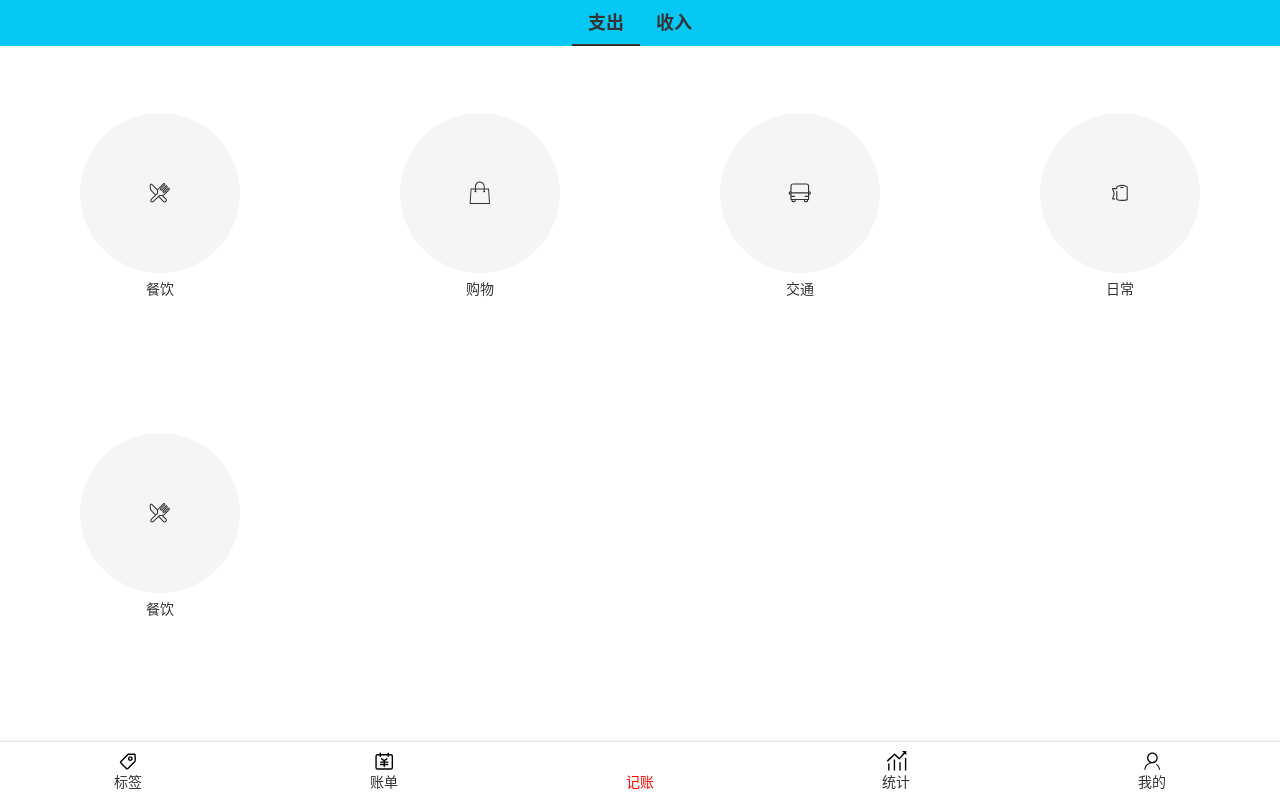
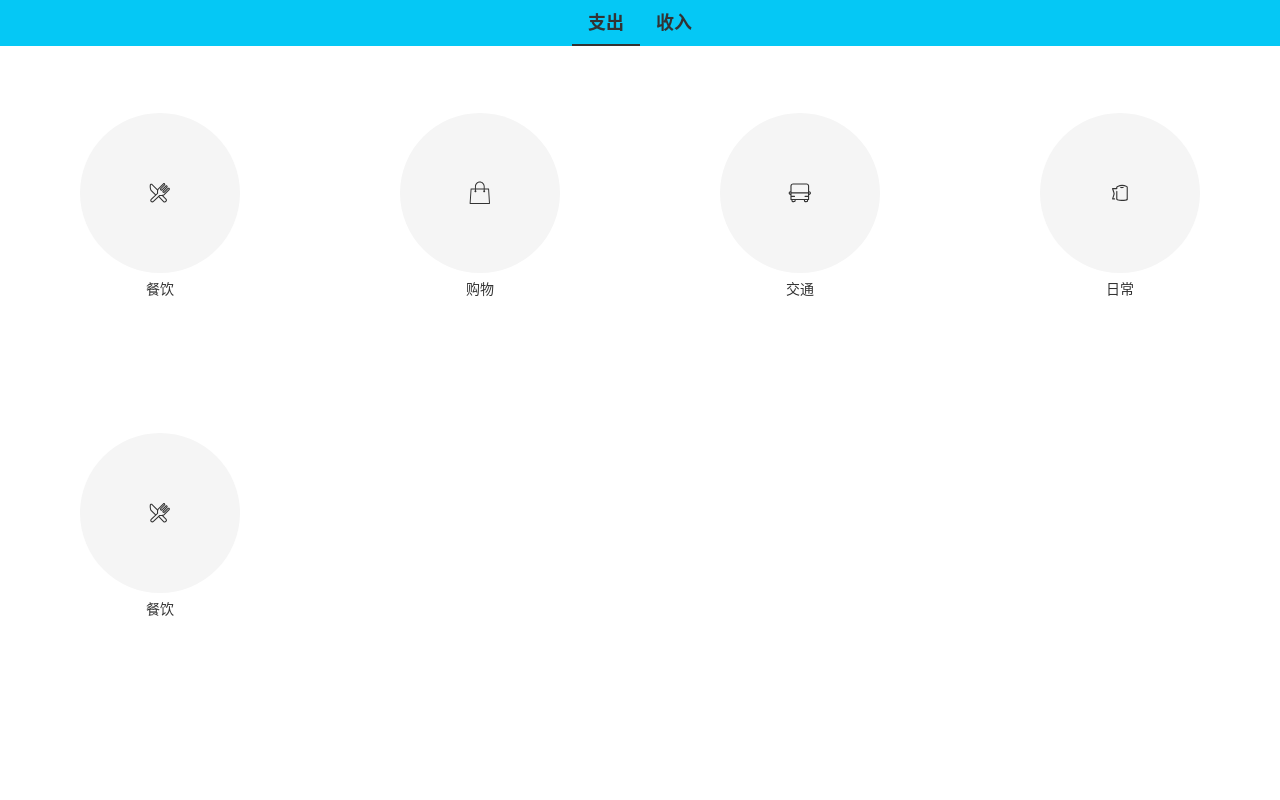
Before and after one commit to UntilTheCore/fingertips-books-react, a React app: page /#/money in a window 1280 px wide. Built offline with nearby package versions, Linux system fonts and the light colour scheme.

Commit message:
修改<Layout />支持具名组件引入。

```diff
--- a/src/components/Layout.tsx
+++ b/src/components/Layout.tsx
@@ -1,6 +1,5 @@
 import React from 'react';
 import styled from 'styled-components';
-import Nav from './Nav';
 
 const Wrapper = styled.div`
     display: flex;
@@ -23,9 +22,9 @@ const Wrapper = styled.div`
 const Layout = (props: any) => {
     return (
         <Wrapper>
-            <header>{ props.children[0] }</header>
-            <main> { props.children[1] } </main>
-            <footer><Nav /></footer>
+            <header>{ props.headerSlot }</header>
+            <main> { props.children } </main>
+            <footer>{ props.footerSlot}</footer>
         </Wrapper>
     );
 };
```
